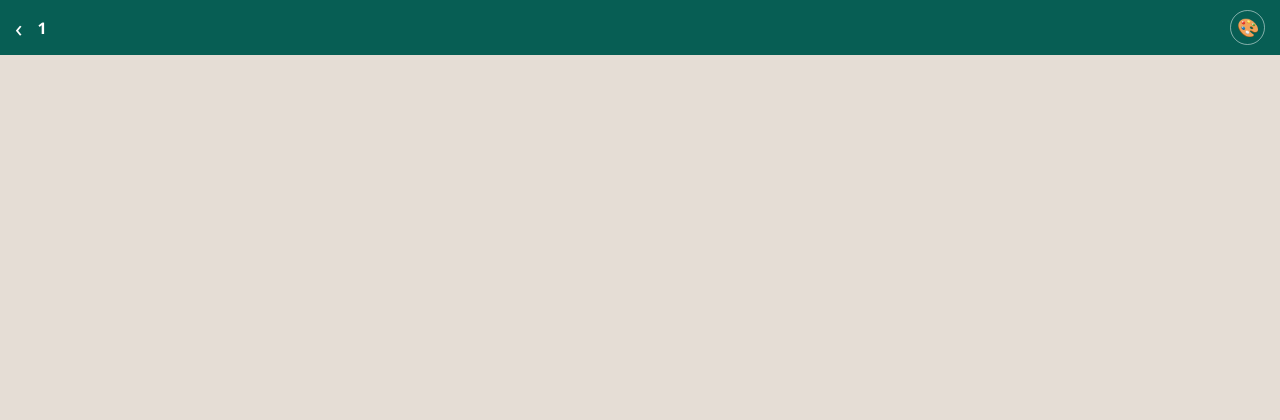
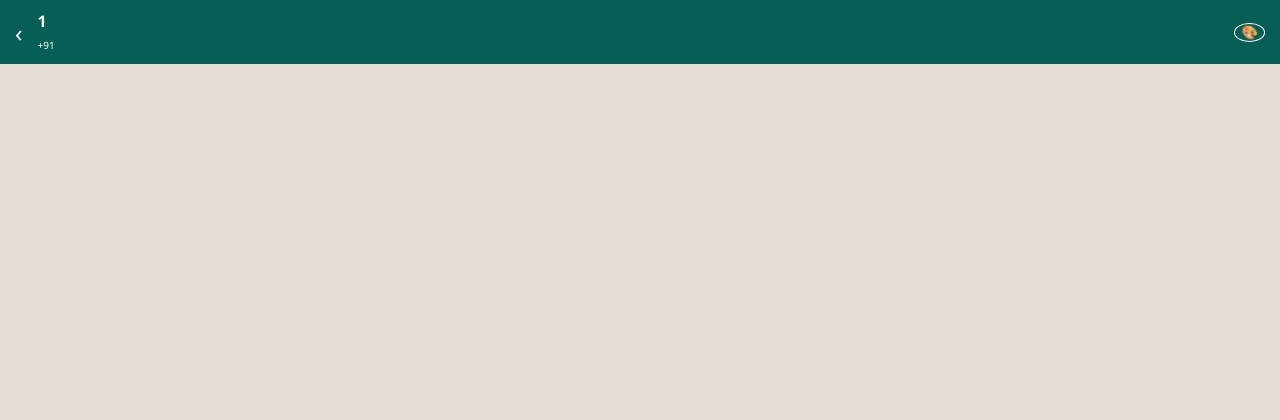
Before and after one commit to amanupadhy480-josh/Chat-Portal, a Flask app: page /chat/1 in a window 1280 px wide. Shown: the top 420 px of the page. Run offline with Flask 3, Linux system fonts and the light colour scheme; the visitor is signed in with stand-in values (Sample User, id 1); data comes from the database, SQL or seed files in the repository; data that the repository does not hold is empty; some libraries are stand-ins or nearby versions.

Commit message:
Update index.html

```diff
--- a/templates/index.html
+++ b/templates/index.html
@@ -2,60 +2,48 @@
 <html>
 <head>
     <meta name="viewport" content="width=device-width, initial-scale=1.0">
-    <title>Chat with {{ recipient }}</title>
+    <title>Chat</title>
     <script src="https://cdnjs.cloudflare.com/ajax/libs/socket.io/4.0.1/socket.io.js"></script>
     <style>
         :root { --bg: #e5ddd5; --header: #075e54; --sent: #dcf8c6; }
         body { font-family: 'Segoe UI', sans-serif; margin: 0; background: var(--bg); display: flex; flex-direction: column; height: 100vh; }
-
-        /* Header Fix: Theme button inside header */
-        .header { background: var(--header); color: white; padding: 10px 15px; display: flex; align-items: center; justify-content: space-between; position: sticky; top: 0; z-index: 100; }
-        .header-left { display: flex; align-items: center; }
-        .back-btn { text-decoration: none; color: white; font-size: 24px; margin-right: 15px; }
-
-        .theme-btn { background: none; border: 1px solid rgba(255,255,255,0.5); color: white; border-radius: 50%; width: 35px; height: 35px; cursor: pointer; font-size: 18px; }
-        .theme-options { display: none; position: absolute; top: 55px; right: 10px; background: white; border-radius: 8px; box-shadow: 0 4px 12px rgba(0,0,0,0.2); overflow: hidden; }
-        .theme-opt { padding: 10px 20px; cursor: pointer; color: black; font-size: 14px; border-bottom: 1px solid #eee; }
+        .header { background: var(--header); color: white; padding: 10px 15px; display: flex; align-items: center; justify-content: space-between; }
+        .theme-btn { background: none; border: 1px solid white; color: white; border-radius: 50%; cursor: pointer; }
 
         #messages { flex: 1; overflow-y: auto; padding: 15px; display: flex; flex-direction: column; list-style: none; margin: 0; }
-        .msg { padding: 8px 12px; margin: 5px 0; border-radius: 10px; max-width: 80%; font-size: 15px; position: relative; }
+        .msg { padding: 8px 12px; margin: 5px 0; border-radius: 8px; max-width: 80%; position: relative; font-size: 15px; }
         .sent { background: var(--sent); align-self: flex-end; }
         .received { background: white; align-self: flex-start; }
-        .time { font-size: 10px; color: #666; display: block; text-align: right; margin-top: 3px; }
+        .time { font-size: 9px; color: #888; display: block; text-align: right; margin-top: 3px; }
 
         #form { display: flex; padding: 10px; background: #f0f0f0; }
         #input { flex: 1; border-radius: 20px; border: 1px solid #ddd; padding: 10px 15px; outline: none; }
-        #send-btn { background: var(--header); color: white; border: none; border-radius: 50%; width: 40px; height: 40px; margin-left: 5px; cursor: pointer; }
     </style>
 </head>
 <body>
     <div class="header">
-        <div class="header-left">
-            <a href="/" class="back-btn">‹</a>
-            <strong>{{ recipient }}</strong>
-        </div>
-        <div>
-            <button class="theme-btn" onclick="toggleThemes()">🎨</button>
-            <div id="themeList" class="theme-options">
-                <div class="theme-opt" onclick="setTheme('#e5ddd5', '#075e54', '#dcf8c6')">Default</div>
-                <div class="theme-opt" onclick="setTheme('#ffffff', '#124076', '#AAC4FF')">Sky Blue</div>
-                <div class="theme-opt" onclick="setTheme('#121212', '#1f1f1f', '#333')">Dark</div>
+        <div style="display:flex; align-items:center;">
+            <a href="/" style="color:white; text-decoration:none; font-size:24px; margin-right:15px;">‹</a>
+            <div>
+                <strong>{{ recipient }}</strong><br>
+                <small style="font-size:10px;">+91 {{ recipient_mobile }}</small>
             </div>
         </div>
+        <button class="theme-btn" onclick="toggleThemes()">🎨</button>
     </div>
 
     <ul id="messages">
         {% for msg in saved_messages %}
             <li class="msg {% if msg.sender == current_user.username %}sent{% else %}received{% endif %}">
                 {{ msg.content }}
-                <span class="time">{{ msg.timestamp.strftime('%H:%M') }}</span>
+                <span class="time">{{ msg.timestamp.strftime('%I:%M %p') }}</span>
             </li>
         {% endfor %}
     </ul>
 
     <form id="form">
-        <input id="input" autocomplete="off" placeholder="Type a message..." required />
-        <button id="send-btn" type="submit">➤</button>
+        <input id="input" autocomplete="off" placeholder="Type a message..." required>
+        <button type="submit" style="background:var(--header); color:white; border:none; border-radius:50%; width:40px; height:40px; margin-left:5px;">➤</button>
     </form>
 
     <script>
@@ -63,21 +51,9 @@
         var recipient = "{{ recipient }}";
         var me = "{{ current_user.username }}";
 
-        function toggleThemes() {
-            var list = document.getElementById('themeList');
-            list.style.display = (list.style.display == 'block') ? 'none' : 'block';
+        function getTime() {
+            return new Date().toLocaleTimeString([], { hour: '2-digit', minute: '2-digit' });
         }
-
-        function setTheme(bg, header, sent) {
-            document.documentElement.style.setProperty('--bg', bg);
-            document.documentElement.style.setProperty('--header', header);
-            document.documentElement.style.setProperty('--sent', sent);
-            localStorage.setItem('chat-theme', JSON.stringify({bg, header, sent}));
-            document.getElementById('themeList').style.display = 'none';
-        }
-
-        var saved = JSON.parse(localStorage.getItem('chat-theme'));
-        if(saved) setTheme(saved.bg, saved.header, saved.sent);
 
         document.getElementById('form').addEventListener('submit', function(e) {
             e.preventDefault();
@@ -89,16 +65,32 @@
         });
 
         socket.on('new_msg', function(data) {
-            if((data.sender === me && data.recipient === recipient) || (data.sender === recipient)) {
+            if((data.sender === me && data.recipient === recipient) || (data.sender === recipient && data.recipient === me)) {
                 var item = document.createElement('li');
-                item.classList.add('msg');
-                item.classList.add(data.sender === me ? 'sent' : 'received');
-                item.innerHTML = `${data.msg} <span class="time">${data.time}</span>`;
+                item.className = 'msg ' + (data.sender === me ? 'sent' : 'received');
+                item.innerHTML = data.msg + '<span class="time">' + getTime() + '</span>';
                 document.getElementById('messages').appendChild(item);
-                var msgDiv = document.getElementById('messages');
-                msgDiv.scrollTop = msgDiv.scrollHeight;
+                window.scrollTo(0, document.body.scrollHeight);
             }
         });
+
+        function toggleThemes() {
+            var colors = [
+                {bg: '#e5ddd5', head: '#075e54', sent: '#dcf8c6'},
+                {bg: '#121212', head: '#1f1f1f', sent: '#333'},
+                {bg: '#fff', head: '#124076', sent: '#AAC4FF'}
+            ];
+            var current = JSON.parse(localStorage.getItem('theme-index') || '0');
+            var next = (current + 1) % colors.length;
+            setTheme(colors[next].bg, colors[next].head, colors[next].sent);
+            localStorage.setItem('theme-index', next);
+        }
+
+        function setTheme(bg, head, sent) {
+            document.documentElement.style.setProperty('--bg', bg);
+            document.documentElement.style.setProperty('--header', head);
+            document.documentElement.style.setProperty('--sent', sent);
+        }
     </script>
 </body>
 </html>
```
